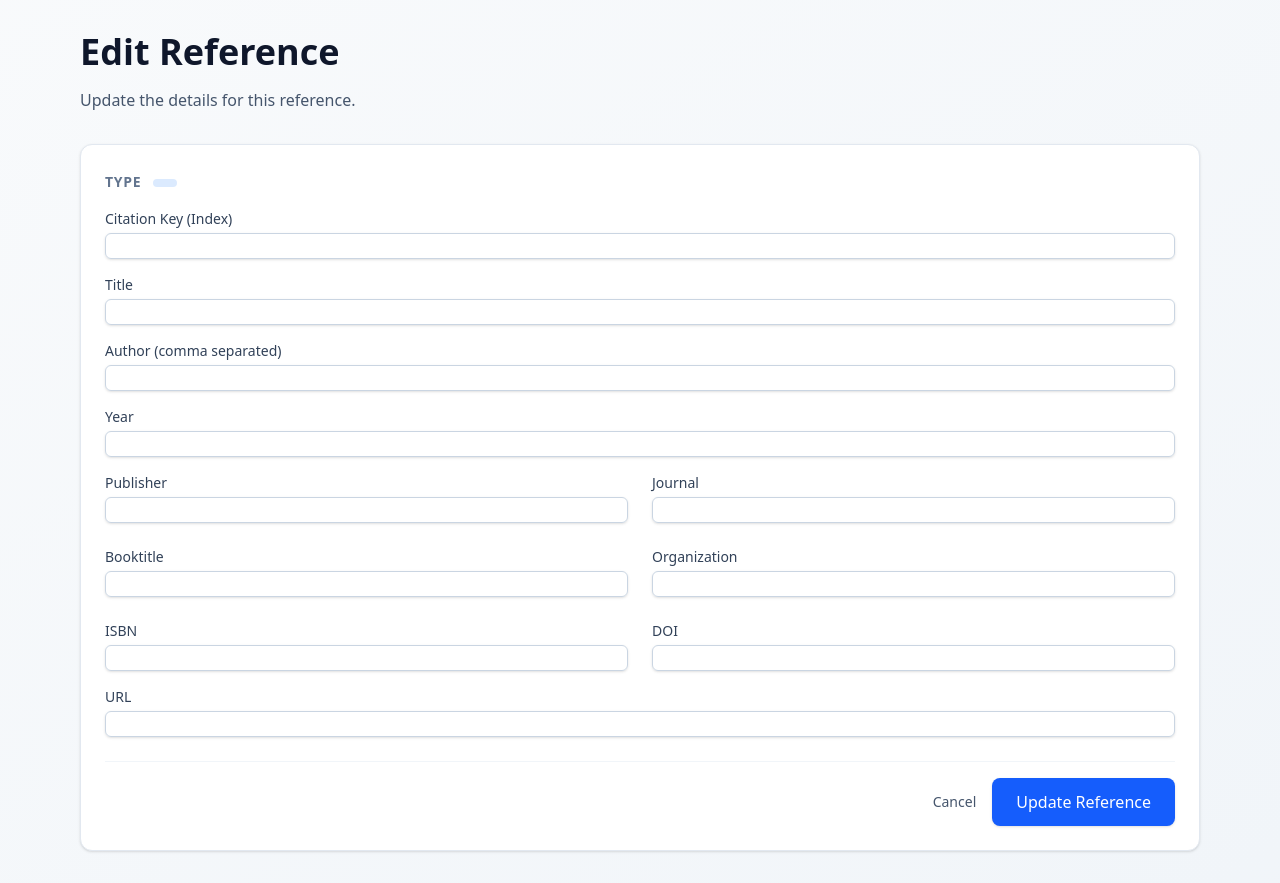
After one commit to Viisikko/Miniprojekti, a Flask app: template src/templates/edit_reference.html in a window 1280 px wide. The commit adds this page. Run offline with Flask 3, Linux system fonts and the light colour scheme; the template is opened without the code that fills it, so the values that code supplies are empty; style sheets or scripts are compiled from the project's sources; parts of the project's set-up code (start-up, migrations or seed data) failed here and were passed over.

Commit message:
Added the ability to delete and edit references

```diff
--- a/src/app.py
+++ b/src/app.py
@@ -121,3 +121,102 @@ def export_bibtex():
     response.headers["Content-Disposition"] = f"attachment; filename=references_export.bib"
     response.headers["Content-Type"] = f"text/x-bibtex"
     return response
+
+
+@app.route("/delete_reference", methods=["POST"])
+@require_login()
+def delete_reference():
+    ref_id = request.form["id"]
+    references.delete_reference(ref_id)
+    return redirect("/")
+
+@app.route("/edit_reference/<int:ref_id>", methods=["GET"])
+@require_login()
+def edit_reference(ref_id):
+    ref = references.get_reference_by_id(ref_id)
+    if not ref:
+        return redirect("/")
+
+    ref_data = dict(ref)
+    if ref_data["author"]:
+        ref_data["author"] = ", ".join(ref_data["author"])
+
+    return render_template("edit_reference.html", ref=ref_data)
+
+@app.route("/update_reference", methods=["POST"])
+@require_login()
+def update_reference():
+    def get_param(x): return request.form.get(x, "").strip()
+
+    # Otetaan ID talteen, jotta tiedetään mitä riviä päivitetään
+    ref_id = get_param("id")
+
+    title = get_param("title")
+    reference_type = get_param("type")
+    year_raw = get_param("year")
+    author = get_param("author")
+    index = get_param("index")
+    isbn = get_param("isbn")
+    doi = get_param("doi")
+    journal = get_param("journal")
+    url = get_param("url")
+    organization = get_param("organization")
+    booktitle = get_param("booktitle")
+    publisher = get_param("publisher")
+
+    # --- SAMA VALIDOINTI KUIN CREATE_REFERENCE ---
+    if not title or len(title) > 64:
+        return "Error: Title must be between 1 and 64 characters."
+
+    if not year_raw:
+        return "Error: Year is required."
+
+    try:
+        year = int(year_raw)
+    except ValueError:
+        return "Error: Year must be a number."
+
+    if year < 868 or year > 2099:
+        return "Error: Year cannot be under 868 or too much in the future."
+
+    if not author or len(author) < 3:
+        return "Error: Author must be at least 3 characters long."
+    if not index:
+        return "Error: Index is required"
+
+    # Muutetaan author-string listaksi tietokantaa varten (kuten create-funktiossa)
+    author_list = list(map(lambda x: x.strip(), author.split(",")))
+
+    match reference_type:
+        case "book":
+            # Jos sinulla on references.py:ssä update_reference, käytä sitä.
+            # Tässä kuitenkin sama raaka-SQL tyyli varmuuden vuoksi, jotta "index"-virhe ei toistu:
+            sql = text('UPDATE viitteet SET "index"=:index, title=:title, year=:year, author=:author, organization=:organization, isbn=:isbn, doi=:doi, uri=:url, publisher=:publisher WHERE id=:id')
+            db.session.execute(sql, {"id": ref_id, "index": index, "title": title, "year": year, "author": author_list, "organization": organization, "isbn": isbn, "doi": doi, "url": url, "publisher": publisher})
+            db.session.commit()
+
+        case "article":
+            # HUOM: "index" lainausmerkeissä
+            sql = text('UPDATE viitteet SET "index"=:index, title=:title, year=:year, author=:author, doi=:doi, journal=:journal WHERE id=:id')
+            db.session.execute(sql, {"id": ref_id, "index": index, "title": title, "year": year, "author": author_list, "doi": doi, "journal": journal})
+            db.session.commit()
+
+        case "misc":
+            # HUOM: "index" lainausmerkeissä
+            sql = text('UPDATE viitteet SET "index"=:index, title=:title, year=:year, author=:author, uri=:url WHERE id=:id')
+            db.session.execute(sql, {"id": ref_id, "index": index, "title": title, "year": year, "author": author_list, "url": url})
+            db.session.commit()
+
+        case "inproceedings":
+            if not booktitle:
+                return "Error: lisää booktitle"
+
+            # HUOM: "index" lainausmerkeissä
+            sql = text('UPDATE viitteet SET "index"=:index, title=:title, year=:year, author=:author, booktitle=:booktitle, organization=:organization, uri=:url, publisher=:publisher WHERE id=:id')
+            db.session.execute(sql, {"id": ref_id, "index": index, "title": title, "year": year, "author": author_list, "booktitle": booktitle, "organization": organization, "url": url, "publisher": publisher})
+            db.session.commit()
+
+        case _:
+            return "Epäkelpo viitetyyppi", 400
+
+    return redirect("/")
--- /dev/null
+++ b/src/templates/edit_reference.html
@@ -0,0 +1,110 @@
+<!DOCTYPE html>
+<html lang="en">
+
+<head>
+    <meta charset="UTF-8">
+    <meta name="viewport" content="width=device-width, initial-scale=1.0">
+    <title>Edit Reference</title>
+    <link rel="stylesheet" type="text/css" href="{{ url_for('static', filename='compiled.css') }}">
+</head>
+
+<body>
+
+    <div class="main-container">
+        <div class="mb-8">
+            <h1>Edit Reference</h1>
+            <p class="text-slate-600">Update the details for this reference.</p>
+        </div>
+
+        <div class="bg-white rounded-xl shadow-sm border border-slate-200 p-6">
+            <form action="/update_reference" method="POST" class="space-y-4">
+                <input type="hidden" name="id" value="{{ ref.id }}">
+                <input type="hidden" name="type" value="{{ ref.type }}">
+
+                <div>
+                    <span class="text-sm font-semibold text-slate-500 uppercase tracking-wider">Type</span>
+                    <span class="ml-2 inline-flex items-center px-3 py-1 rounded-full text-xs font-medium bg-blue-100 text-blue-800">
+                        {{ ref.type }}
+                    </span>
+                </div>
+
+                <div>
+                    <label class="block text-sm font-medium text-slate-700 mb-1">Citation Key (Index)</label>
+                    <input type="text" name="index" value="{{ ref.index }}" required
+                        class="w-full rounded-md border-slate-300 shadow-sm focus:border-indigo-500 focus:ring-indigo-500">
+                </div>
+
+                <div>
+                    <label class="block text-sm font-medium text-slate-700 mb-1">Title</label>
+                    <input type="text" name="title" value="{{ ref.title }}" required
+                        class="w-full rounded-md border-slate-300 shadow-sm focus:border-indigo-500 focus:ring-indigo-500">
+                </div>
+
+                <div>
+                    <label class="block text-sm font-medium text-slate-700 mb-1">Author (comma separated)</label>
+                    <input type="text" name="author" value="{{ ref.author }}" required
+                        class="w-full rounded-md border-slate-300 shadow-sm focus:border-indigo-500 focus:ring-indigo-500">
+                </div>
+
+                <div>
+                    <label class="block text-sm font-medium text-slate-700 mb-1">Year</label>
+                    <input type="number" name="year" value="{{ ref.year }}" required
+                        class="w-full rounded-md border-slate-300 shadow-sm focus:border-indigo-500 focus:ring-indigo-500">
+                </div>
+
+                <div class="grid grid-cols-1 gap-6 md:grid-cols-2">
+                    <div>
+                        <label class="block text-sm font-medium text-slate-700 mb-1">Publisher</label>
+                        <input type="text" name="publisher" value="{{ ref.publisher or '' }}"
+                            class="w-full rounded-md border-slate-300 shadow-sm focus:border-indigo-500 focus:ring-indigo-500">
+                    </div>
+
+                    <div>
+                        <label class="block text-sm font-medium text-slate-700 mb-1">Journal</label>
+                        <input type="text" name="journal" value="{{ ref.journal or '' }}"
+                            class="w-full rounded-md border-slate-300 shadow-sm focus:border-indigo-500 focus:ring-indigo-500">
+                    </div>
+
+                    <div>
+                        <label class="block text-sm font-medium text-slate-700 mb-1">Booktitle</label>
+                        <input type="text" name="booktitle" value="{{ ref.booktitle or '' }}"
+                            class="w-full rounded-md border-slate-300 shadow-sm focus:border-indigo-500 focus:ring-indigo-500">
+                    </div>
+
+                    <div>
+                        <label class="block text-sm font-medium text-slate-700 mb-1">Organization</label>
+                        <input type="text" name="organization" value="{{ ref.organization or '' }}"
+                            class="w-full rounded-md border-slate-300 shadow-sm focus:border-indigo-500 focus:ring-indigo-500">
+                    </div>
+
+                    <div>
+                        <label class="block text-sm font-medium text-slate-700 mb-1">ISBN</label>
+                        <input type="text" name="isbn" value="{{ ref.isbn or '' }}"
+                            class="w-full rounded-md border-slate-300 shadow-sm focus:border-indigo-500 focus:ring-indigo-500">
+                    </div>
+
+                    <div>
+                        <label class="block text-sm font-medium text-slate-700 mb-1">DOI</label>
+                        <input type="text" name="doi" value="{{ ref.doi or '' }}"
+                            class="w-full rounded-md border-slate-300 shadow-sm focus:border-indigo-500 focus:ring-indigo-500">
+                    </div>
+                </div>
+
+                <div>
+                    <label class="block text-sm font-medium text-slate-700 mb-1">URL</label>
+                    <input type="text" name="url" value="{{ ref.url or '' }}"
+                        class="w-full rounded-md border-slate-300 shadow-sm focus:border-indigo-500 focus:ring-indigo-500">
+                </div>
+
+                <div class="flex items-center justify-end space-x-4 pt-4 border-t border-slate-100 mt-6">
+                    <a href="/" class="text-sm font-medium text-slate-600 hover:text-slate-900">Cancel</a>
+                    <button type="submit" class="primary-button">
+                        Update Reference
+                    </button>
+                </div>
+            </form>
+        </div>
+    </div>
+
+</body>
+</html>
```
Also changed, not shown: src/references.py (+36 -0 lines), src/templates/index.html (+25 -18 lines).
